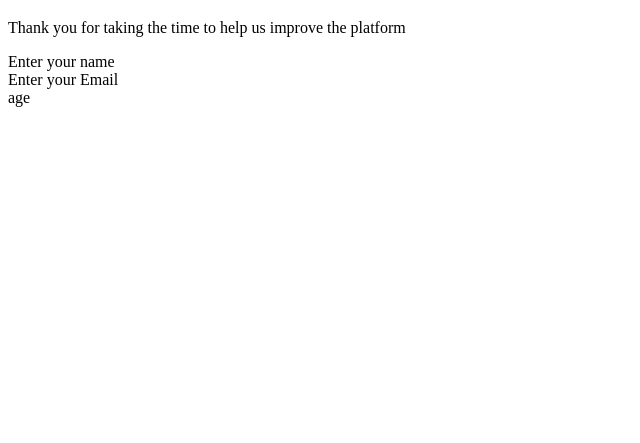
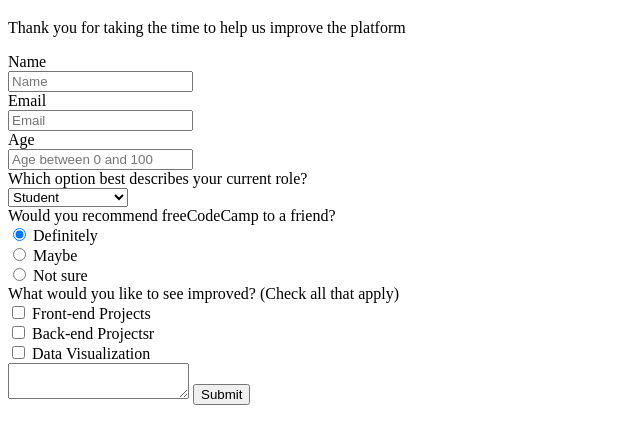
Before and after one commit to Taimur-s/Microverse-SurveyForm, a plain HTML site: page index.html in a window 1280 px wide. Shown: the part 61-504 px from the top of the page, without its empty margins (0-640 px from the left). Drawn offline with Linux system fonts and the light colour scheme.

Commit message:
ced-html-form-commit

```diff
--- a/index.html
+++ b/index.html
@@ -11,9 +11,47 @@
     <H1 id="title">freeCodeCamp Survey Form</H1>
     <p id="description">Thank you for taking the time to help us improve the platform</p>
     <form id="survey-form">
-      <div id="name">Enter your name</div>
-      <div id="email">Enter your Email</div>
-      <div id="number">age</div>
+      <div id="name-label">Name</div>
+      <input id="name"placeholder="Name"/>
+      <div id="email-label">Email</div>
+      <input type="email" id="email" placeholder="Email"/>
+      <div id="number-label">Age</div>
+      <input min="0" max="100" id="number" placeholder="Age between 0 and 100"/>
+      <div>Which option best describes your current role?</div>
+      <select name="dog-names" id="dropdown">
+        <option value="student">Student</option>
+        <option value="fulltimejob">Full time job</option>
+        <option value="fulltimelearner">Full time learner</option>
+        <option value="prefernottosay">Prefer not to say</option>
+        <option value="other">Other</option>
+      </select>
+      <div>Would you recommend freeCodeCamp to a friend?</div>
+      <div>
+        <input type="radio" id="huey" name="drone" value="definitely"
+               checked>
+        <label for="huey">Definitely</label>
+      </div>
+
+      <div>
+        <input type="radio" id="dewey" name="drone" value="maybe">
+        <label for="dewey">Maybe</label>
+      </div>
+
+      <div>
+        <input type="radio" id="louie" name="drone" value="notsure">
+        <label for="louie">Not sure</label>
+      </div>
+
+      <div>What would you like to see improved? (Check all that apply)</div>
+      <input type="checkbox" id="vehicle1" name="vehicle1" value="Bike">
+      <label for="vehicle1"> Front-end Projects</label><br>
+      <input type="checkbox" id="vehicle2" name="vehicle2" value="Car">
+      <label for="vehicle2"> Back-end Projectsr</label><br>
+      <input type="checkbox" id="vehicle3" name="vehicle3" value="Boat">
+      <label for="vehicle3"> Data Visualization</label><br>
+
+      <textarea></textarea>
+      <input type="submit">
     </form>
     <!--
 
```
